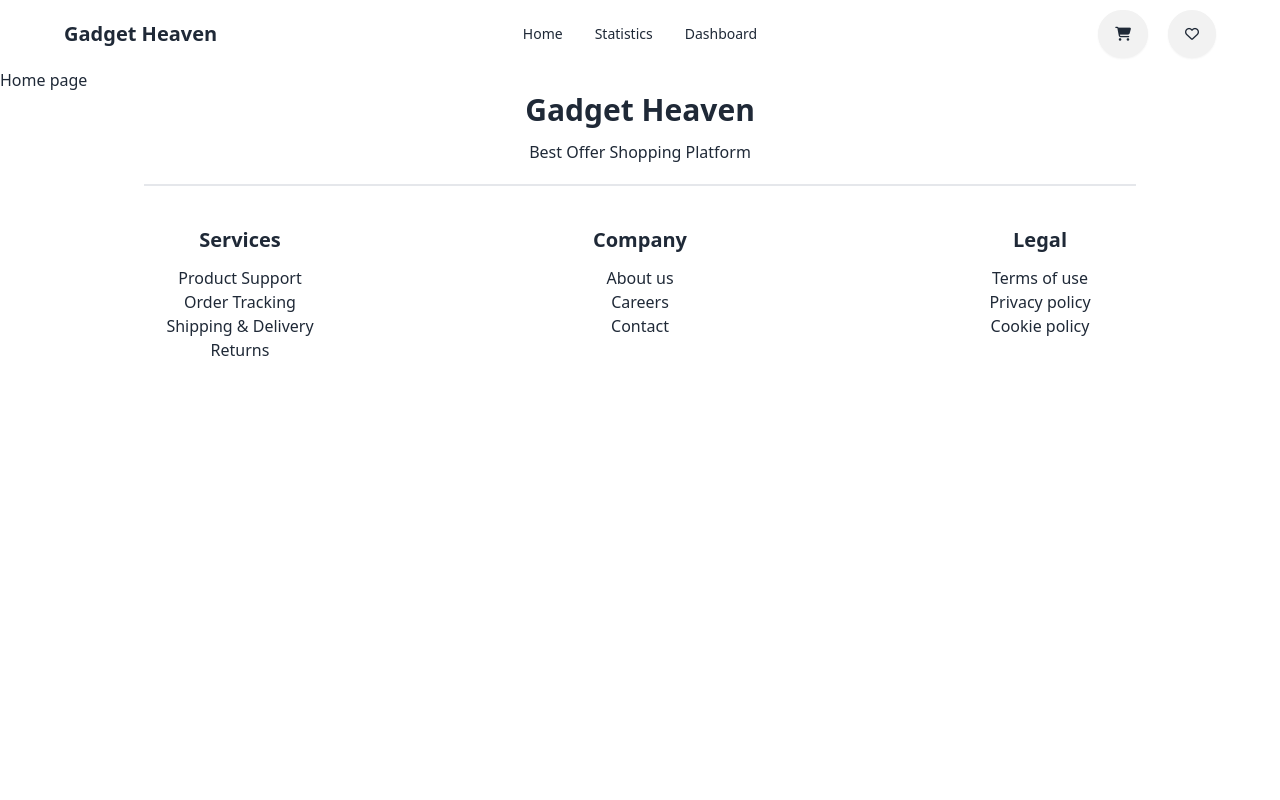
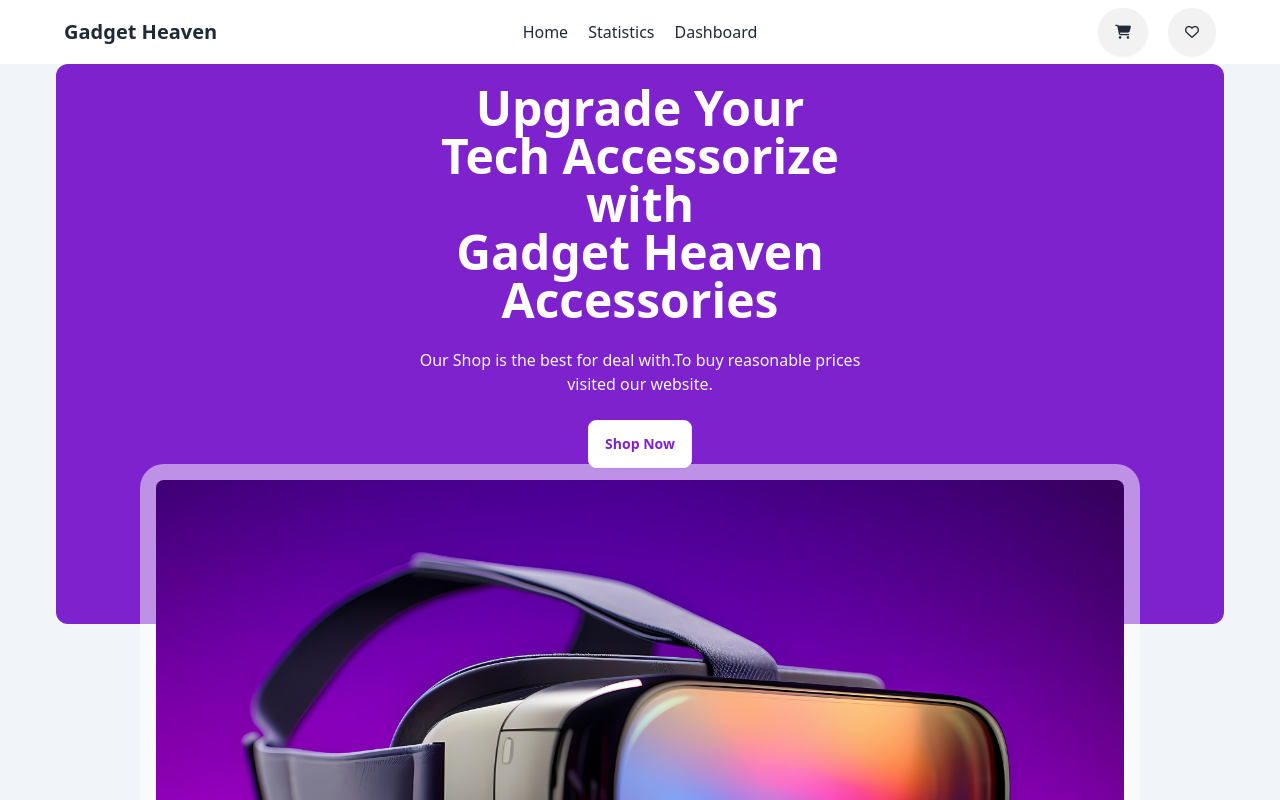
Before and after one commit to programming-hero-web-course-4/b10a8-gadget-heaven-ijaj628, a React (Vite) app: page / in a window 1280 px wide. Shown: the top 800 px of the page. Built offline with nearby package versions, Linux system fonts and the light colour scheme.

Commit message:
banner section done

```diff
--- a/src/components/Dashboard/Dashboard.jsx
+++ b/src/components/Dashboard/Dashboard.jsx
@@ -3,7 +3,20 @@ import React from 'react';
 const Dashboard = () => {
     return (
         <div>
-            <h2>Dashboard</h2>
+            <div className="bg-purple-700 mb-10 h-[250px]">
+                <div className="hero-content text-center">
+                    <div className="max-w-md">
+                        <h1 className="text-3xl font-bold text-white mt-5">Dashboard</h1>
+                        <p className="py-6 text-slate-100">
+                            Explore the cart and Wishlist button.go to cart section and Wishlist section to explore.
+                        </p>
+                        <div>
+                            <button className="btn bg-purple-700 hover:bg-white px-10 mr-5 rounded-full text-white font-bold hover:text-purple-700">Cart</button>
+                            <button className="btn bg-purple-700 hover:bg-white px-10 rounded-full text-white font-bold hover:text-purple-700">Wishlist</button>
+                        </div>
+                    </div>
+                </div>
+            </div>
         </div>
     );
 };
--- a/src/components/Home/Home.jsx
+++ b/src/components/Home/Home.jsx
@@ -1,9 +1,23 @@
 import React from 'react';
+import bannerImg from '../../assets/banner.jpg'
 
 const Home = () => {
     return (
-        <div>
-            <h2>Home page</h2>
+        <div className='mb-10 bg-slate-100 pb-20'>
+            <div className="bg-purple-700 lg:mx-14 rounded-xl h-[35rem]">
+                <div className="flex justify-center items-center pt-5 gap-2 text-center">
+                    <div className="max-w-md">
+                        <h1 className="text-5xl font-bold text-white">Upgrade Your Tech Accessorize with <br /> Gadget Heaven Accessories</h1>
+                        <p className="py-6 text-slate-100">
+                            Our Shop is the best for deal with.To buy reasonable prices visited our website.
+                        </p>
+                        <button className="btn bg-white text-purple-700 font-bold">Shop Now</button>
+                    </div>
+                </div>
+            </div>
+            <div>
+                <img className='w-[1000px] h-[600px] mx-auto rounded-3xl -mt-40 p-4 bg-white bg-opacity-50' src={bannerImg} alt="" />
+            </div>
         </div>
     );
 };
--- a/src/components/NavBar/NavBar.jsx
+++ b/src/components/NavBar/NavBar.jsx
@@ -1,11 +1,12 @@
 import React from 'react';
+import { NavLink } from 'react-router-dom';
 
 const NavBar = () => {
 
     const links = <>
-        <li><a>Home</a></li>
-        <li><a>Statistics</a></li>
-        <li><a>Dashboard</a></li>
+        <li><NavLink to="/">Home</NavLink></li>
+        <li><NavLink to="statistics">Statistics</NavLink></li>
+        <li><NavLink to="dashboard">Dashboard</NavLink></li>
     </>
 
     return (
@@ -29,14 +30,14 @@ const NavBar = () => {
                         </div>
                         <ul
                             tabIndex={0}
-                            className="menu menu-sm dropdown-content bg-base-100 rounded-box z-[1] mt-3 w-52 p-2 shadow">
+                            className="menu menu-sm dropdown-content bg-base-100 rounded-box z-[1] mt-3 w-52 p-2 gap-1 shadow">
                             {links}
                         </ul>
                     </div>
                     <a className="text-xl font-bold">Gadget Heaven</a>
                 </div>
                 <div className="navbar-center hidden lg:flex">
-                    <ul className="menu menu-horizontal px-1">
+                    <ul className="menu-horizontal px-1 gap-5">
                         {links}
                     </ul>
                 </div>
--- a/src/components/Statistics/Statistics.jsx
+++ b/src/components/Statistics/Statistics.jsx
@@ -3,7 +3,16 @@ import React from 'react';
 const Statistics = () => {
     return (
         <div>
-            <h2>Statistics</h2>
+            <div className="bg-purple-700 mb-10 h-[200px]">
+                <div className="hero-content text-center">
+                    <div className="max-w-md">
+                        <h1 className="text-3xl font-bold text-white mt-5">Statistics</h1>
+                        <p className="py-6 text-slate-100">
+                            Explore the statistics section to know the graph chart about our gadget website.
+                        </p>
+                    </div>
+                </div>
+            </div>
         </div>
     );
 };
```
